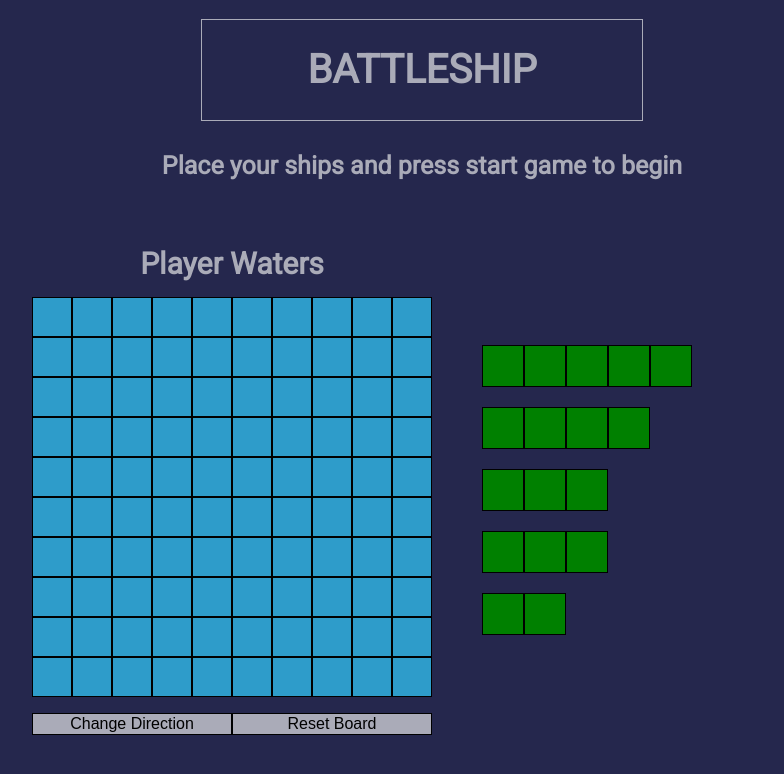
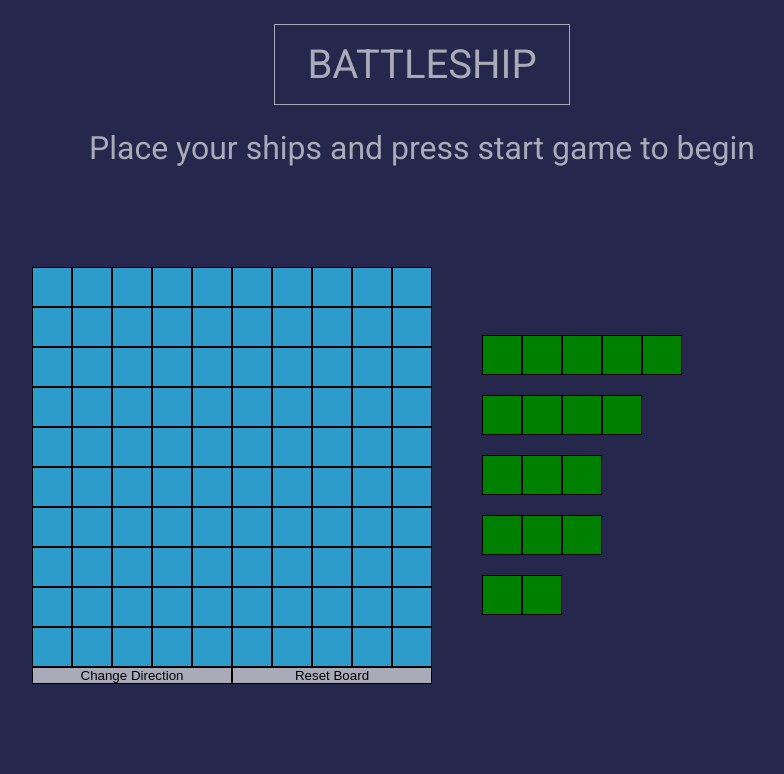
Before and after one commit to DkChau/reduxBattleship, a React (Create React App) app: page / in a window 1280 px wide. Shown: the top 774 px of the page, without its empty margins (218-1002 px from the left). Built offline with nearby package versions, Linux system fonts and the light colour scheme.

Commit message:
Made adjustments to account for windows 1.25 scaling

```diff
--- a/src/containers/UserBoard.js
+++ b/src/containers/UserBoard.js
@@ -48,7 +48,7 @@ function UserBoard (props) {
     return(
         <div className={props.gameState===true ? 'userBoardContainer' : 'userBoardContainer single'}>
             <div>
-                <div className='boardTitle'>Player Waters</div>
+                <div className='boardTitle'>{props.gameState===true ? 'Player Waters' : ''}</div>
                 <ul className='userBoard' onDrop={onDrop} onDragOver={onDragOver}>
                     {props.player.playerBoard.gameBoard.map((square,index)=>{
                         return(
--- a/src/index.css
+++ b/src/index.css
@@ -1,65 +1,55 @@
+@media(-webkit-min-device-pixel-ratio:1.25){
+    html{
+      font-size:13px;
+    }
+  }
 body{
-    margin:0;
-    padding:0;
     background-color: #25274D;
     color:#aaabb8;
     font-family: 'Roboto', sans-serif;
-}
-#root{
-    display:flex;
-    flex-direction: column;
     width:100vw;
     height:100vh;
 }
-ul{
+*{
+    box-sizing: border-box;
     padding:0;
+    margin:0;
 }
+
 
 /* Announcement component css */
 .announcementContainer{
-    padding-top: 20px;
-    display:grid;
-    align-items:center;
-    justify-items: center;
     width:100vw;
-    grid-template-rows: 100px 30px;
-    grid-gap: 30px;
-    text-align: center;
-    font-size: 30px;
-    font-weight:600;
+    height:150px;
+    display:flex;
+    flex-direction: column;
+    justify-content: flex-start;
+    align-items: center;
 }
 .turnAnnouncement{
-    font-size:40px;
-    line-height: 60px;
-    width:400px;
-    padding:20px;
+    font-size:2.5rem;
+    padding:1rem 2rem;
+    margin:1.5rem 0;
     box-shadow: #25274D;
     border:1px solid #aaabb8;
 }
 .statusAnnouncement{
-    font-size:25px;
+    font-size:2rem;
+    height:3.125rem;
 }
 /* End of Announcement css */
 
 /* UserBoard component css */
 #boardContainers{
     display:grid;
-    grid-template-columns: auto 500px 500px auto;
+    grid-template-columns: auto 31.25rem 31.25rem auto;
     grid-gap: 20px;
     justify-content:center;
-    margin:0 auto;
-    max-width:auto;
-    height:100%;
+    height:calc(100vh - 150px);
     align-content: center;
 }
 .userBoardContainer.single{
     grid-column: 1/5;
-}
-
-.boardTitle{
-    text-align: center;
-    font-size: 30px;
-    font-weight: 600;
 }
 .buttonWrapper{
     display:grid;
@@ -67,8 +57,13 @@ ul{
     justify-content: center;
     align-content: center;
 }
+.boardTitle{
+    text-align: center;
+    font-size: 2rem;
+    font-weight: 600;
+}
 .cpuRemaining,.playerRemaining{
-    font-size: 30px;
+    font-size: 2rem;
     font-weight: 600;
     display:flex;
     flex-direction: column;
@@ -84,8 +79,8 @@ ul{
 }
 .userBoard{
     display:grid;
-    grid-template-columns: repeat(10,40px);
-    grid-auto-rows: 40px;
+    grid-template-columns: repeat(10,2.5rem);
+    grid-auto-rows: 2.5rem;
     justify-content: center;
     align-content: center;
     text-align: center;
@@ -97,7 +92,7 @@ ul{
     justify-content: center;
 }
 .shipContainer{
-    margin:40px;
+    margin:2.5rem;
     height:auto;
 }
 .shipContainer.Vertical{
@@ -112,8 +107,8 @@ ul{
     grid-template-columns: 300px;
 }
 .shipSquare{
-    width:40px;
-    height:40px;
+    width:2.5rem;
+    height:2.5rem;
     border:1px solid black;
     background:green;
 }
@@ -131,8 +126,6 @@ ul{
 .changeDirection,.resetBoard,.startBtn{
     background:#aaabb8;
     border:1px solid black;
-    font-size: 16px;
-
 }
 .empty{
     background:#2e9cca;
@@ -141,8 +134,8 @@ ul{
 
 
 .Carrier,.Destroyer,.Submarine,.PatrolBoat,.Battleship{
-    width:40px;
-    height:40px;
+    width:2.5rem;
+    height:2.5rem;
     border:1px solid black;
     background:green;
     transition: color 0.3s ease-in-out;
@@ -172,6 +165,8 @@ button:hover{
 .noDecoration{
     margin:10px;
 }
+
+/* Game Over Screen */
 .gameOver{
     background:black;
     color:white;
@@ -191,7 +186,7 @@ button:hover{
 }
 .gameOver button{
     width:300px;
-    height:40px;
+    height:2.5rem;
     align-self: center;
     justify-self: center;
     font-size: 20px;
```
